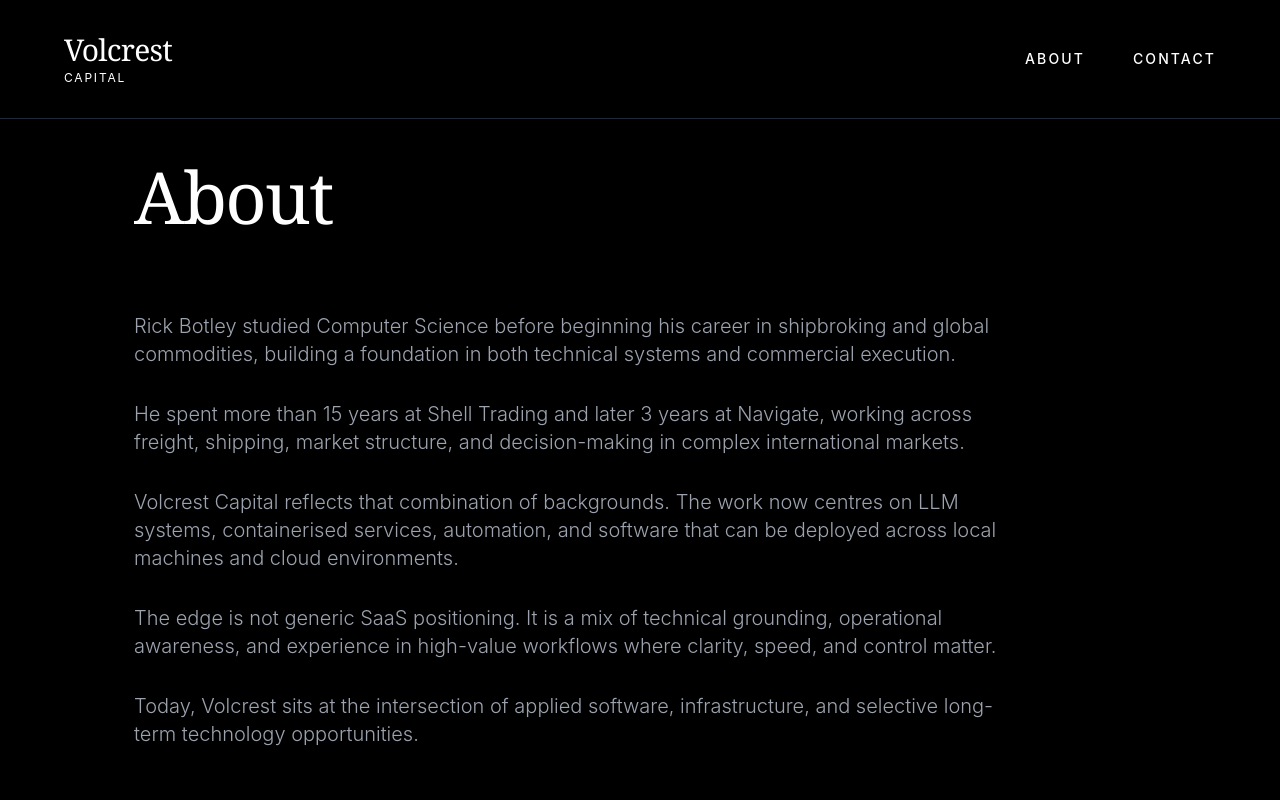
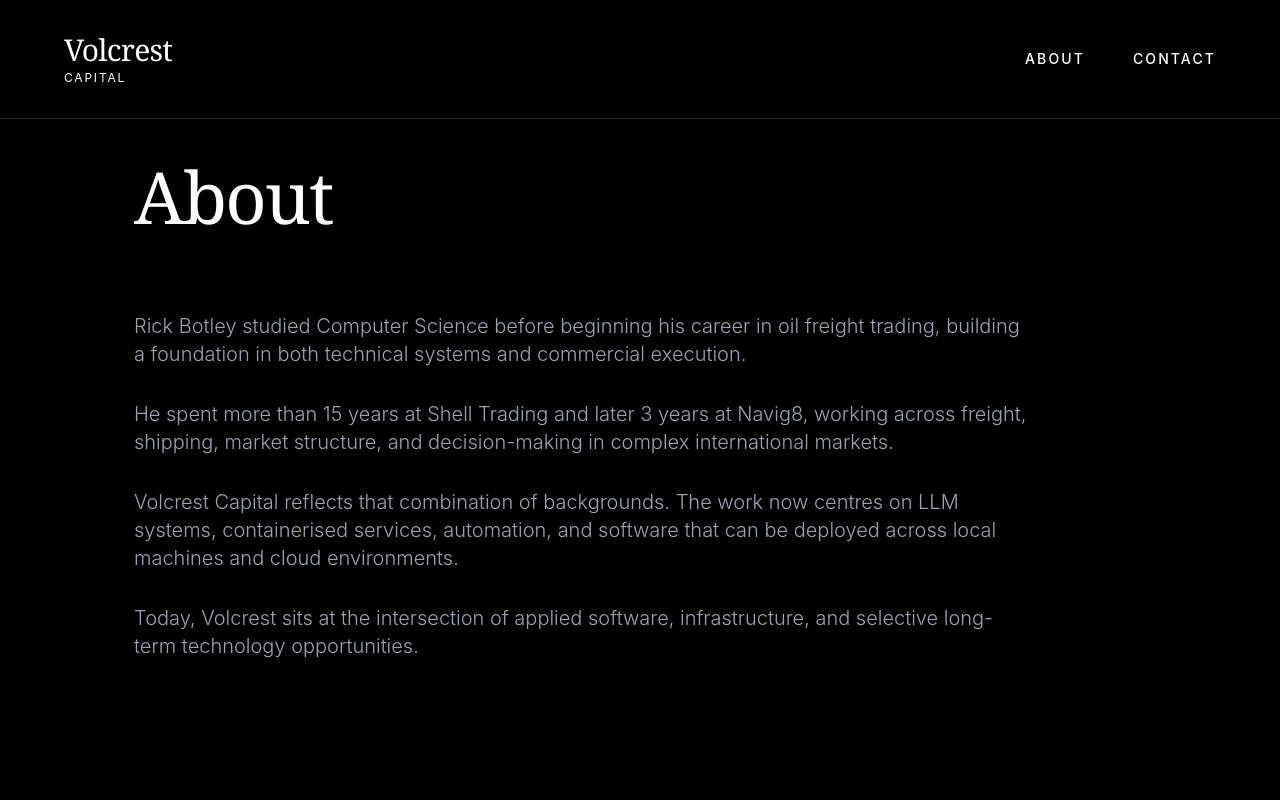
Before and after one commit to FlipSideG/volcrest-site, a Next.js app: page /about in a window 1280 px wide. Shown: the top 800 px of the page. Built offline with nearby package versions, Linux system fonts and the light colour scheme.

Commit message:
copy: update about page founder background

```diff
--- a/app/about/page.tsx
+++ b/app/about/page.tsx
@@ -28,19 +28,15 @@
             className="space-y-8 text-lg md:text-xl text-gray-400 leading-relaxed font-light max-w-4xl"
           >
             <p>
-              Rick Botley studied Computer Science before beginning his career in shipbroking and global commodities, building a foundation in both technical systems and commercial execution.
+              Rick Botley studied Computer Science before beginning his career in oil freight trading, building a foundation in both technical systems and commercial execution.
             </p>
 
             <p>
-              He spent more than 15 years at Shell Trading and later 3 years at Navigate, working across freight, shipping, market structure, and decision-making in complex international markets.
+              He spent more than 15 years at Shell Trading and later 3 years at Navig8, working across freight, shipping, market structure, and decision-making in complex international markets.
             </p>
 
             <p>
               Volcrest Capital reflects that combination of backgrounds. The work now centres on LLM systems, containerised services, automation, and software that can be deployed across local machines and cloud environments.
-            </p>
-
-            <p>
-              The edge is not generic SaaS positioning. It is a mix of technical grounding, operational awareness, and experience in high-value workflows where clarity, speed, and control matter.
             </p>
 
             <p>
```
